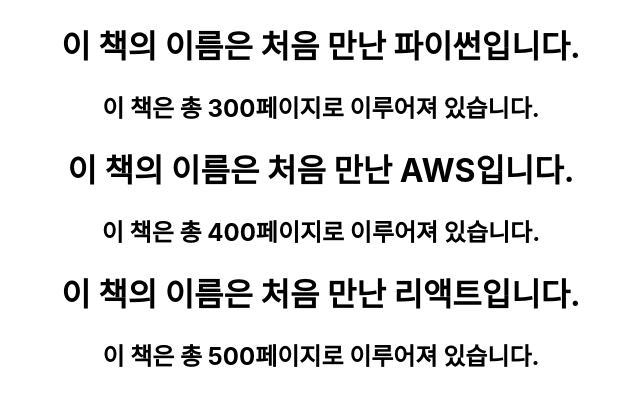
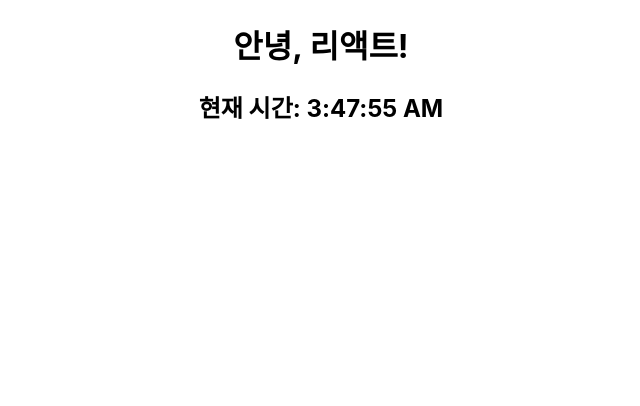
Before and after one commit to UBamtol/23-React1, a React (Create React App) app: page / in a window 1280 px wide. Shown: the top 406 px of the page, without its empty margins (319-959 px from the left). Built offline with nearby package versions, Linux system fonts and the light colour scheme.

Commit message:
2023.03.30 commit

```diff
--- a/src/App.js
+++ b/src/App.js
@@ -1,25 +1,12 @@
-// import logo from './logo.svg';
 import './App.css';
 import Library from './chapter_03/Library';
+import Clock from './chapter_04/Clock';
 
 function App() {
   return (
     <div className='App'>
-      {/* <header className="App-header">
-        <img src={logo} className="App-logo" alt="logo" />
-        <p>
-          Edit <code>src/App.js</code> and save to reload.
-        </p>
-        <a
-          className="App-link"
-          href="https://reactjs.org"
-          target="_blank"
-          rel="noopener noreferrer"
-        >
-          Learn React
-        </a>
-      </header> */}
-      <Library />
+      {/* <Library /> */}
+      <Clock />
     </div>
   );
 }
--- /dev/null
+++ b/src/chapter_04/Clock.jsx
@@ -0,0 +1,21 @@
+import React, { useEffect, useState } from 'react';
+
+const Clock = () => {
+  const [time, setTime] = useState(new Date());
+
+  useEffect(() => {
+    const realTime = setInterval(() => {
+      setTime(new Date());
+    }, 1000);
+    return () => clearInterval(realTime);
+  }, []);
+
+  return (
+    <>
+      <h1>안녕, 리액트!</h1>
+      <h2>현재 시간: {time.toLocaleTimeString()}</h2>
+    </>
+  );
+};
+
+export default Clock;
```
Also changed, not shown: test/clock.html (added, +33 -0 lines), 1 other file (tests, documents, lock files or other folders).
